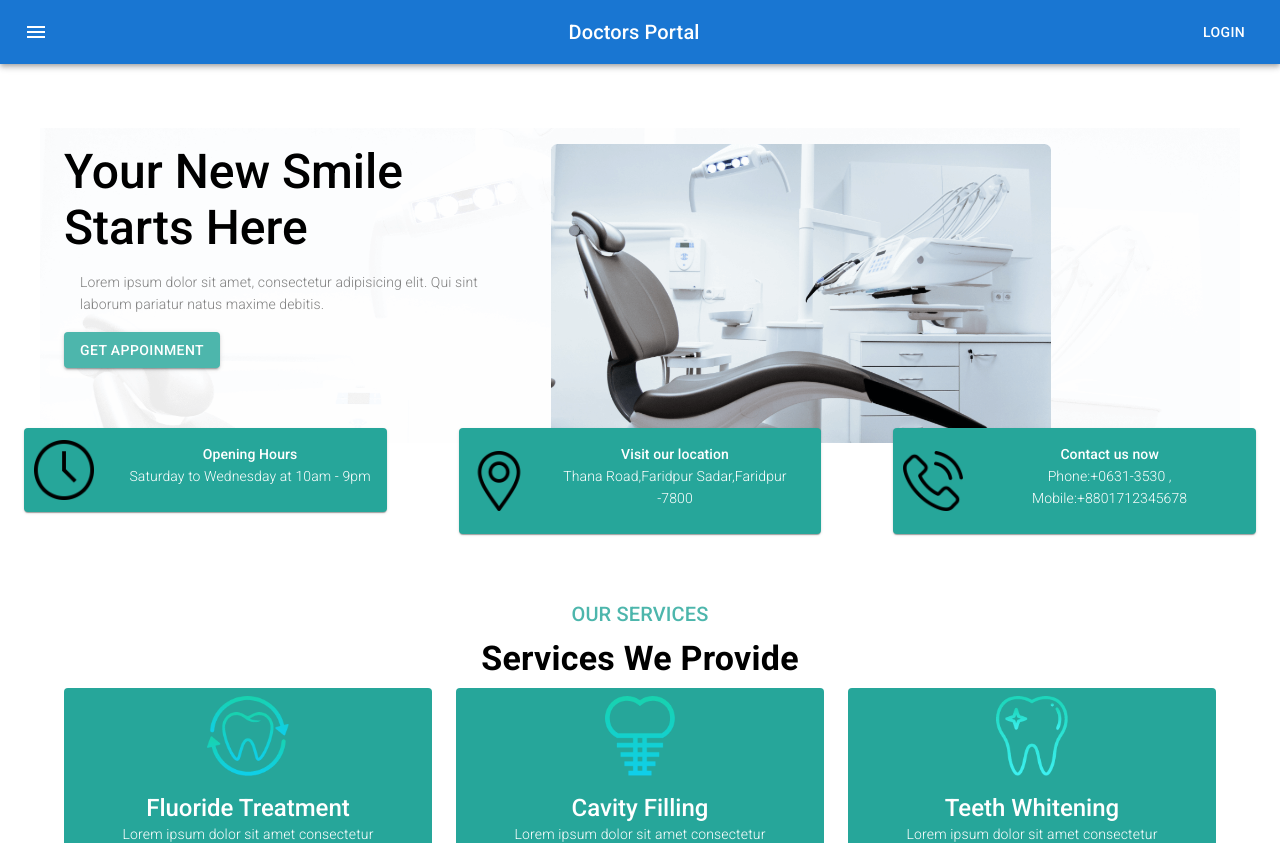
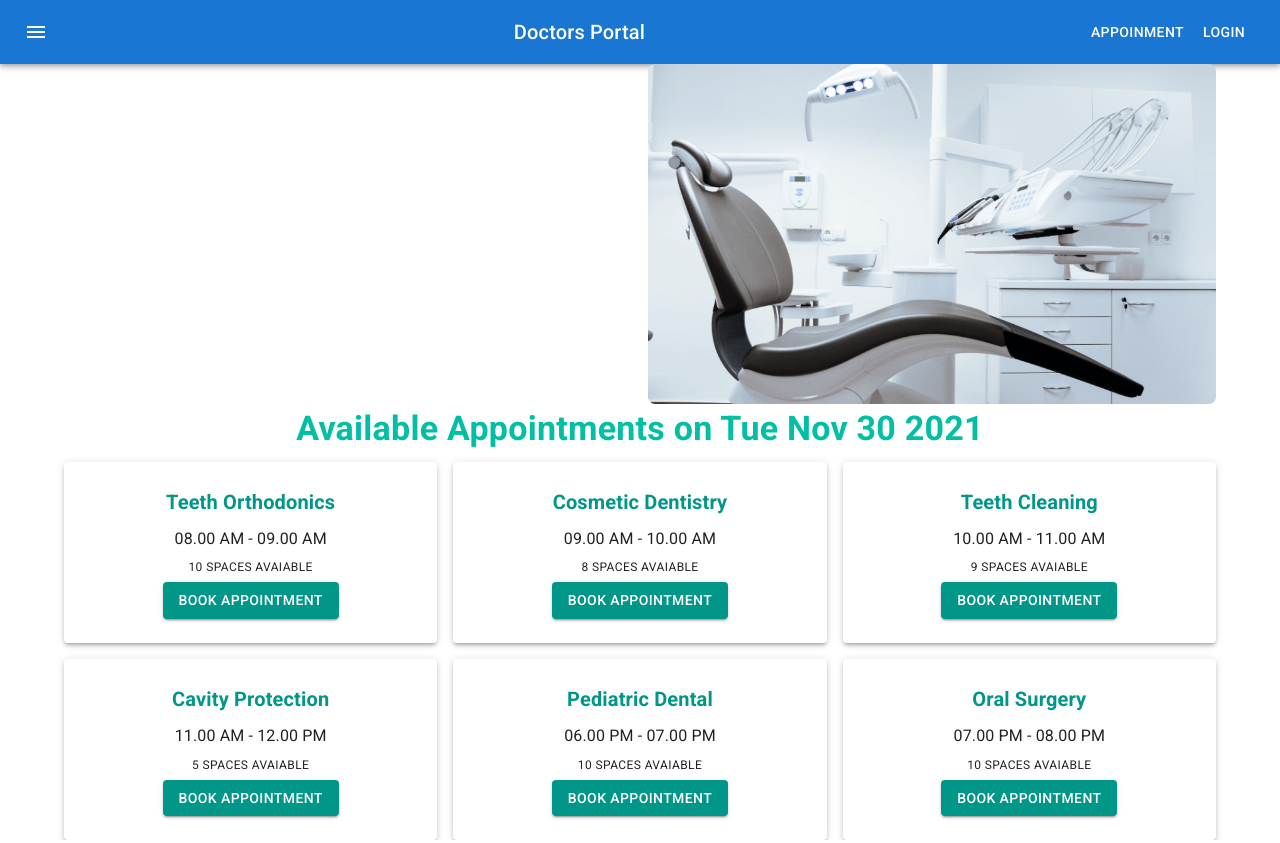
Before and after one commit to obaidurx/Doctors-portal-client, a React (Create React App) app: page /appointment in a window 1280 px wide. Shown: the top 843 px of the page. Built offline with nearby package versions, Linux system fonts and the light colour scheme.

Commit message:
Appoint form is added

```diff
--- a/package.json
+++ b/package.json
@@ -6,10 +6,12 @@
     "@emotion/react": "^11.7.0",
     "@emotion/styled": "^11.6.0",
     "@mui/icons-material": "^5.2.0",
-    "@mui/material": "^5.2.1",
+    "@mui/lab": "^5.0.0-alpha.58",
+    "@mui/material": "^5.2.2",
     "@testing-library/jest-dom": "^5.11.4",
     "@testing-library/react": "^11.1.0",
     "@testing-library/user-event": "^12.1.10",
+    "date-fns": "^2.27.0",
     "react": "^17.0.2",
     "react-dom": "^17.0.2",
     "react-scripts": "4.0.3",
--- a/src/App.js
+++ b/src/App.js
@@ -9,14 +9,15 @@ import {
   useParams,
 } from "react-router-dom";
 import Home from "./Pages/Home/Home/Home";
+import Appointment from "./Pages/Appointment/Appointment/Appointment";
 
 function App() {
   return (
     <div className="App">
       <Router>
         <Switch>
-          <Route path="/about">
-            <Home />
+          <Route path="/appointment">
+            <Appointment />
           </Route>
           <Route path="/topics">
             <Home />
--- /dev/null
+++ b/src/Pages/Appointment/Appointment/Appointment.js
@@ -0,0 +1,18 @@
+import React from "react";
+import Navigation from "../../Shared/Navigation/Navigation";
+import AppointmentHeader from "../AppointmentHeader/AppointmentHeader";
+import AvailableAppointment from "../AvailableAppointment/AvailableAppointment";
+
+const Appointment = () => {
+  const [date, setDate] = React.useState(new Date());
+
+  return (
+    <div>
+      <Navigation></Navigation>
+      <AppointmentHeader date={date} setDate={setDate}></AppointmentHeader>
+      <AvailableAppointment date={date}></AvailableAppointment>
+    </div>
+  );
+};
+
+export default Appointment;
--- /dev/null
+++ b/src/Pages/Appointment/Appointment/Booking/Booking.js
@@ -0,0 +1,48 @@
+import { Button, Grid, Typography } from "@mui/material";
+import React from "react";
+import Paper from "@mui/material/Paper";
+import BookingModal from "../../BookingModal/BookingModal";
+
+const Booking = ({ booking, date }) => {
+  const { name, time, space } = booking;
+  const [openBooking, setOpenBooking] = React.useState(false);
+  const handleBookingOpen = () => setOpenBooking(true);
+  const handleBookingClose = () => setOpenBooking(false);
+  return (
+    <>
+      <Grid item xs={12} sm={6} md={4}>
+        <Paper elevation={3} sx={{ py: 3 }}>
+          <Typography
+            variant="h6"
+            sx={{ color: "#009688", fontWeight: 600 }}
+            gutterBottom
+            component="div"
+          >
+            {name}
+          </Typography>
+          <Typography variant="subtitle1" gutterBottom component="div">
+            {time}
+          </Typography>
+          <Typography variant="caption" gutterBottom component="div">
+            {space} SPACES AVAIABLE
+          </Typography>
+          <Button
+            onClick={handleBookingOpen}
+            variant="contained"
+            sx={{ backgroundColor: "#009688" }}
+          >
+            BOOK APPOINTMENT
+          </Button>
+        </Paper>
+      </Grid>
+      <BookingModal
+        handleBookingClose={handleBookingClose}
+        openBooking={openBooking}
+        booking={booking}
+        date={date}
+      ></BookingModal>
+    </>
+  );
+};
+
+export default Booking;
--- /dev/null
+++ b/src/Pages/Appointment/AppointmentHeader/AppointmentHeader.js
@@ -0,0 +1,21 @@
+import { Container, Grid } from "@mui/material";
+import React from "react";
+import chair from "../../../images/chair.png";
+import Calendar from "../../Shared/Calendar/Calendar";
+
+const AppointmentHeader = ({ date, setDate }) => {
+  return (
+    <Container>
+      <Grid container spacing={2}>
+        <Grid item xs={12} md={6}>
+          <Calendar date={date} setDate={setDate}></Calendar>
+        </Grid>
+        <Grid item xs={12} md={6}>
+          <img src={chair} style={{ width: "100%" }} alt="" />
+        </Grid>
+      </Grid>
+    </Container>
+  );
+};
+
+export default AppointmentHeader;
--- /dev/null
+++ b/src/Pages/Appointment/AvailableAppointment/AvailableAppointment.js
@@ -0,0 +1,64 @@
+import { Container, Grid, Typography } from "@mui/material";
+import React from "react";
+import Booking from "../Appointment/Booking/Booking";
+
+const bookings = [
+  {
+    id: 1,
+    name: "Teeth Orthodonics",
+    time: "08.00 AM - 09.00 AM",
+    space: 10,
+  },
+  {
+    id: 2,
+    name: "Cosmetic Dentistry",
+    time: "09.00 AM - 10.00 AM",
+    space: 8,
+  },
+  {
+    id: 3,
+    name: "Teeth Cleaning",
+    time: "10.00 AM - 11.00 AM",
+    space: 9,
+  },
+  {
+    id: 4,
+    name: "Cavity Protection",
+    time: "11.00 AM - 12.00 PM",
+    space: 5,
+  },
+  {
+    id: 5,
+    name: "Pediatric Dental",
+    time: "06.00 PM - 07.00 PM",
+    space: 10,
+  },
+  {
+    id: 6,
+    name: "Oral Surgery",
+    time: "07.00 PM - 08.00 PM",
+    space: 10,
+  },
+];
+
+const AvailableAppointment = ({ date }) => {
+  return (
+    <Container>
+      <Typography
+        variant="h4"
+        gutterBottom
+        component="div"
+        sx={{ fontWeight: "bold", color: "#00bfa5" }}
+      >
+        Available Appointments on {date.toDateString()}
+      </Typography>
+      <Grid container spacing={2}>
+        {bookings.map((booking) => (
+          <Booking key={booking.id} booking={booking} date={date}></Booking>
+        ))}
+      </Grid>
+    </Container>
+  );
+};
+
+export default AvailableAppointment;
--- /dev/null
+++ b/src/Pages/Appointment/BookingModal/BookingModal.js
@@ -0,0 +1,92 @@
+import React from "react";
+import Box from "@mui/material/Box";
+import Button from "@mui/material/Button";
+import Typography from "@mui/material/Typography";
+import Modal from "@mui/material/Modal";
+import { Backdrop, Fade, TextField } from "@mui/material";
+
+const style = {
+  position: "absolute",
+  top: "50%",
+  left: "50%",
+  transform: "translate(-50%, -50%)",
+  width: 400,
+  bgcolor: "background.paper",
+  border: "2px solid green",
+  boxShadow: 24,
+  p: 4,
+  borderRadius: 3,
+};
+
+const BookingModal = ({ openBooking, handleBookingClose, booking, date }) => {
+  const { name, time } = booking;
+  const handleBookingSubmit = (e) => {
+    alert("Submitting......");
+    //collect data
+    // send to the server
+    handleBookingClose();
+    e.preventDefault();
+  };
+  return (
+    <Modal
+      aria-labelledby="transition-modal-title"
+      aria-describedby="transition-modal-description"
+      open={openBooking}
+      onClose={handleBookingClose}
+      closeAfterTransition
+      BackdropComponent={Backdrop}
+      BackdropProps={{
+        timeout: 500,
+      }}
+    >
+      <Fade in={openBooking}>
+        <Box sx={style}>
+          <Typography id="transition-modal-title" variant="h6" component="h2">
+            {name}
+          </Typography>
+          <Typography id="transition-modal-description" sx={{ mt: 2 }}>
+            <form onSubmit={handleBookingSubmit}>
+              <TextField
+                disabled
+                sx={{ width: "90%", m: 1 }}
+                id="outlined-size-small"
+                defaultValue={date.toDateString()}
+                size="small"
+              />
+              <TextField
+                disabled
+                sx={{ width: "90%", m: 1 }}
+                id="outlined-size-small"
+                defaultValue={time}
+                size="small"
+              />
+              <TextField
+                sx={{ width: "90%", m: 1 }}
+                id="outlined-size-small"
+                defaultValue="Your Name"
+                size="small"
+              />
+              <TextField
+                sx={{ width: "90%", m: 1 }}
+                id="outlined-size-small"
+                defaultValue="Phone Number"
+                size="small"
+              />
+              <TextField
+                sx={{ width: "90%", m: 1 }}
+                id="outlined-size-small"
+                defaultValue="Your Email"
+                size="small"
+              />
+              <Button type="submit" variant="contained">
+                Submit
+              </Button>
+            </form>
+          </Typography>
+        </Box>
+      </Fade>
+    </Modal>
+  );
+};
+
+export default BookingModal;
--- a/src/Pages/Home/Banner/Banner.js
+++ b/src/Pages/Home/Banner/Banner.js
@@ -3,7 +3,6 @@ import Grid from "@mui/material/Grid";
 import { Button, Container, Typography } from "@mui/material";
 import bannerBg from "../../../images/bg.png";
 import chair from "../../../images/chair.png";
-import { fontWeight } from "@mui/system";
 
 const banner = {
   background: `url(${bannerBg})`,
--- /dev/null
+++ b/src/Pages/Shared/Calendar/Calendar.js
@@ -0,0 +1,22 @@
+import React from "react";
+import AdapterDateFns from "@mui/lab/AdapterDateFns";
+import LocalizationProvider from "@mui/lab/LocalizationProvider";
+import StaticDatePicker from "@mui/lab/StaticDatePicker";
+import { TextField } from "@mui/material";
+
+const Calendar = ({ date, setDate }) => {
+  return (
+    <LocalizationProvider dateAdapter={AdapterDateFns}>
+      <StaticDatePicker
+        displayStaticWrapperAs="desktop"
+        value={date}
+        onChange={(newValue) => {
+          setDate(newValue);
+        }}
+        // renderInput={(params) => <TextField {...params} />}
+      />
+    </LocalizationProvider>
+  );
+};
+
+export default Calendar;
--- a/src/Pages/Shared/Navigation/Navigation.js
+++ b/src/Pages/Shared/Navigation/Navigation.js
@@ -6,6 +6,7 @@ import Typography from "@mui/material/Typography";
 import Button from "@mui/material/Button";
 import IconButton from "@mui/material/IconButton";
 import MenuIcon from "@mui/icons-material/Menu";
+import { Link } from "react-router-dom";
 
 const Navigation = () => {
   return (
@@ -24,6 +25,14 @@ const Navigation = () => {
           <Typography variant="h6" component="div" sx={{ flexGrow: 1 }}>
             Doctors Portal
           </Typography>
+          <Link to="appointment">
+            <Button
+              color="inherit"
+              style={{ color: "white", textDecoration: "none" }}
+            >
+              APPOINMENT
+            </Button>
+          </Link>
           <Button color="inherit">Login</Button>
         </Toolbar>
       </AppBar>
```
Also changed, not shown: 1 other file (tests, documents, lock files or other folders).
